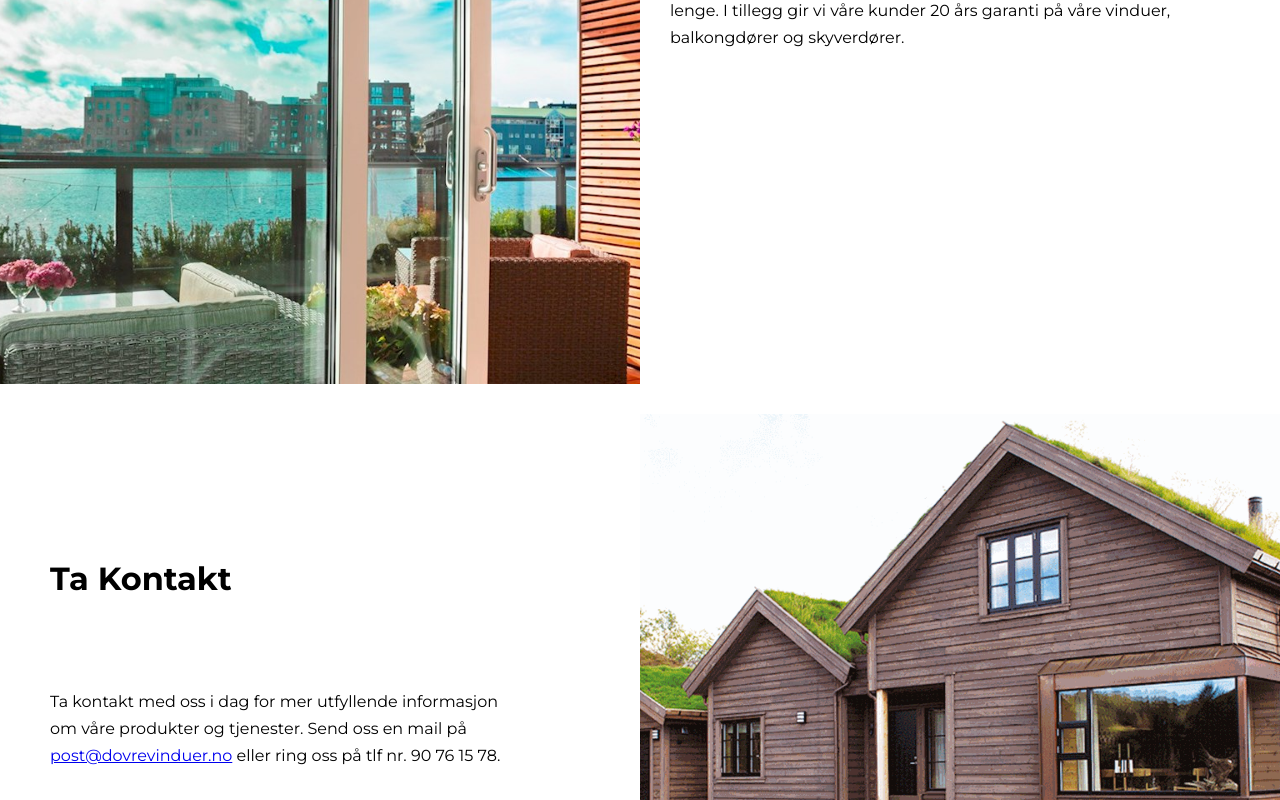
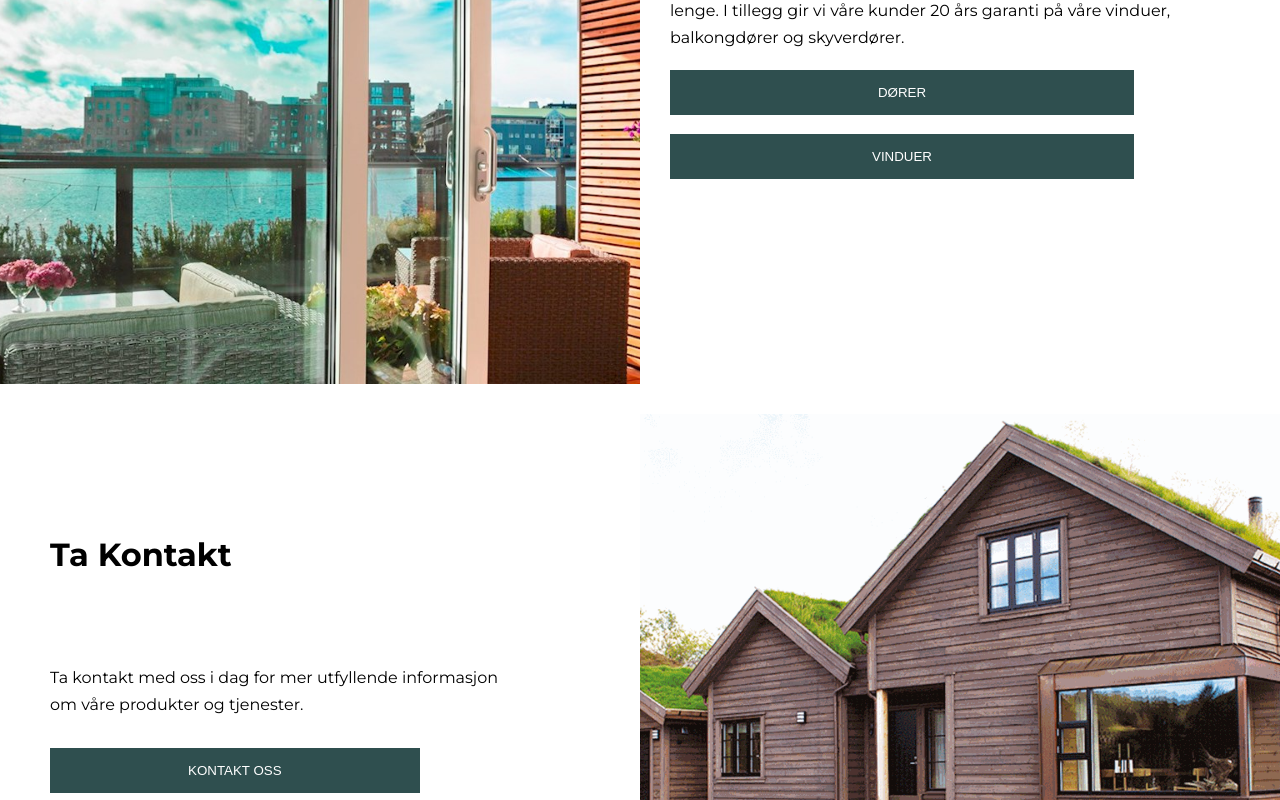
Before and after one commit to DevrMichael/dovre-vinduer, a Next.js app: page /omoss in a window 1280 px wide. Shown: the part 1220-2020 px from the top of the page. Built offline with nearby package versions, Linux system fonts and the light colour scheme.

Commit message:
Add more CTA buttons

```diff
--- a/pages/omoss.js
+++ b/pages/omoss.js
@@ -1,5 +1,6 @@
 import React from 'react';
 import Head from 'next/head';
+import Link from 'next/link';
 
 function AboutUs() {
   return (
@@ -40,6 +41,29 @@ function AboutUs() {
             holder lenge. I tillegg gir vi våre kunder 20 års garanti på våre
             vinduer, balkongdører og skyverdører.
           </p>
+          <br />
+          <Link href="/dorer">
+            <button
+              className="primaryButton"
+              style={{
+                width: '80%',
+              }}
+            >
+              Dører
+            </button>
+          </Link>
+          <br />
+          <br />
+          <Link href="/vinduer">
+            <button
+              className="primaryButton"
+              style={{
+                width: '80%',
+              }}
+            >
+              Vinduer
+            </button>
+          </Link>
         </div>
         <div className="about-us__left-hero"></div>
       </div>
@@ -48,10 +72,18 @@ function AboutUs() {
           <h1>Ta kontakt</h1>
           <p>
             Ta kontakt med oss i dag for mer utfyllende informasjon om våre
-            produkter og tjenester. Send oss en mail på{' '}
-            <a href="mailto:post@dovrevinduer.no">post@dovrevinduer.no</a>{' '}
-            eller ring oss på tlf nr. 90 76 15 78.
+            produkter og tjenester.
           </p>
+          <Link href="/kontakt">
+            <button
+              className="primaryButton"
+              style={{
+                width: '80%',
+              }}
+            >
+              Kontakt Oss
+            </button>
+          </Link>
         </div>
         <div className="about-us__right-hero-second"></div>
       </div>
--- a/sass/_doorproduct.scss
+++ b/sass/_doorproduct.scss
@@ -9,7 +9,7 @@
   margin: auto;
   background-color: white;
 }
-  .door-product-image>h2 {
+.door-product-image > h2 {
   text-transform: uppercase;
   text-align: center;
 }
@@ -28,6 +28,17 @@
 .door-product-info > div > h3 {
   text-transform: uppercase;
   margin-bottom: 9px;
+}
+
+.door-product-contact-info {
+  display: flex;
+  flex-direction: column;
+  align-items: center;
+  gap: 20px;
+}
+
+.door-product-contact-info > button {
+  width: 100%;
 }
 
 @media only screen and (max-width: 768px) {
```
Also changed, not shown: pages/dorer/[id]/index.js (+17 -0 lines), pages/index.js (+23 -0 lines), pages/vinduer/[id]/index.js (+14 -0 lines). Lines whose indentation alone changed are shown as unchanged.
